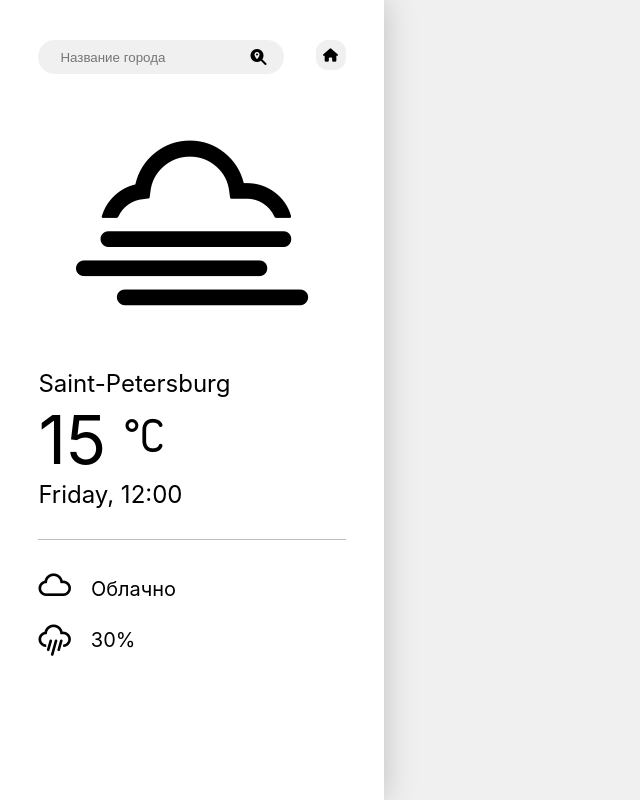
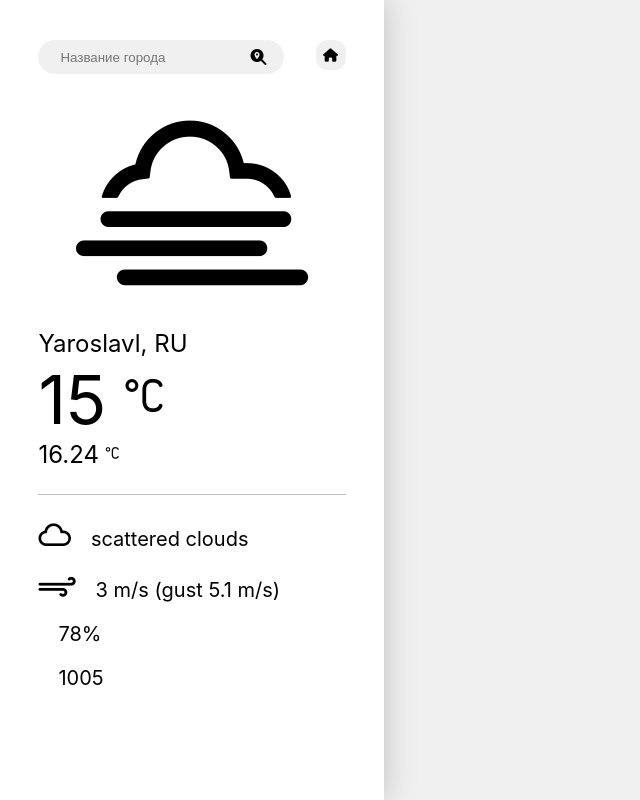
Before and after one commit to mvzelinsky/openweather-app, a React (Create React App) app: page / in a window 1280 px wide. Shown: the whole page, without its empty margins (0-640 px from the left). Built offline with nearby package versions, Linux system fonts and the light colour scheme.

Commit message:
fix: weather description

```diff
--- a/src/components/Weather.jsx
+++ b/src/components/Weather.jsx
@@ -9,18 +9,26 @@ function Weather() {
                 <i className="wi wi-fog"></i>
             </div>
             <div className="weather-info">
-                <div className="city">Saint-Petersburg</div>
+                <div className="city">Yaroslavl, RU</div>
                 <div className="degrees">15 <i className="wi wi-celsius"></i></div>
-                <div className="today">Friday, 12:00</div>
+                <div className="feels-like">16.24 <i className="wi wi-celsius"></i></div>
             </div>
-            <div className="weather-description">
+            <div className="description">
                 <div className="clouds">
                     <i className="wi wi-cloud"></i>
-                    <span>Облачно</span>
+                    <span>scattered clouds</span>
                 </div>
-                <div className="rain-probability">
-                    <i className="wi wi-rain"></i>
-                    <span>30%</span>
+                <div className="wind">
+                    <i className="wi wi-strong-wind"></i>
+                    <span>3</span> m/s (gust <span>5.1</span> m/s)
+                </div>
+                <div className="humidity">
+                    <i className="wi wi-humidity"></i>
+                    <span>78%</span>
+                </div>
+                <div className="pressure">
+                    <i className="wi wi-barometer"></i>
+                    <span>1005</span>
                 </div>
             </div>
         </div>
--- a/src/styles/weather.css
+++ b/src/styles/weather.css
@@ -11,9 +11,9 @@
     display: flex;
     align-items: center;
     justify-content: center;
-    margin-top: 35px;
+    margin-top: 15px;
     padding-top: 10px;
-    padding-bottom: 70px;
+    padding-bottom: 50px;
     font-size: 180px;
 }
 
@@ -22,21 +22,21 @@
     flex-direction: column;
     justify-content: end;
     font-size: 24px;
-    padding-bottom: 30px;
+    padding-bottom: 25px;
     border-bottom: 1px solid rgb(190, 190, 190);
-    margin-bottom: 30px;
+    margin-bottom: 25px;
 }
 
 .degrees{
     font-size: 68px;
 }
 
-.clouds, .rain-probability{
+.clouds, .humidity, .pressure, .wind{
     font-size: 20px;
     margin-bottom: 20px;
 }
 
-.clouds i, .rain-probability i{
+.clouds i, .humidity i, .pressure i, .wind i{
     margin-right: 20px;
     font-size: 30px;
 }
```
